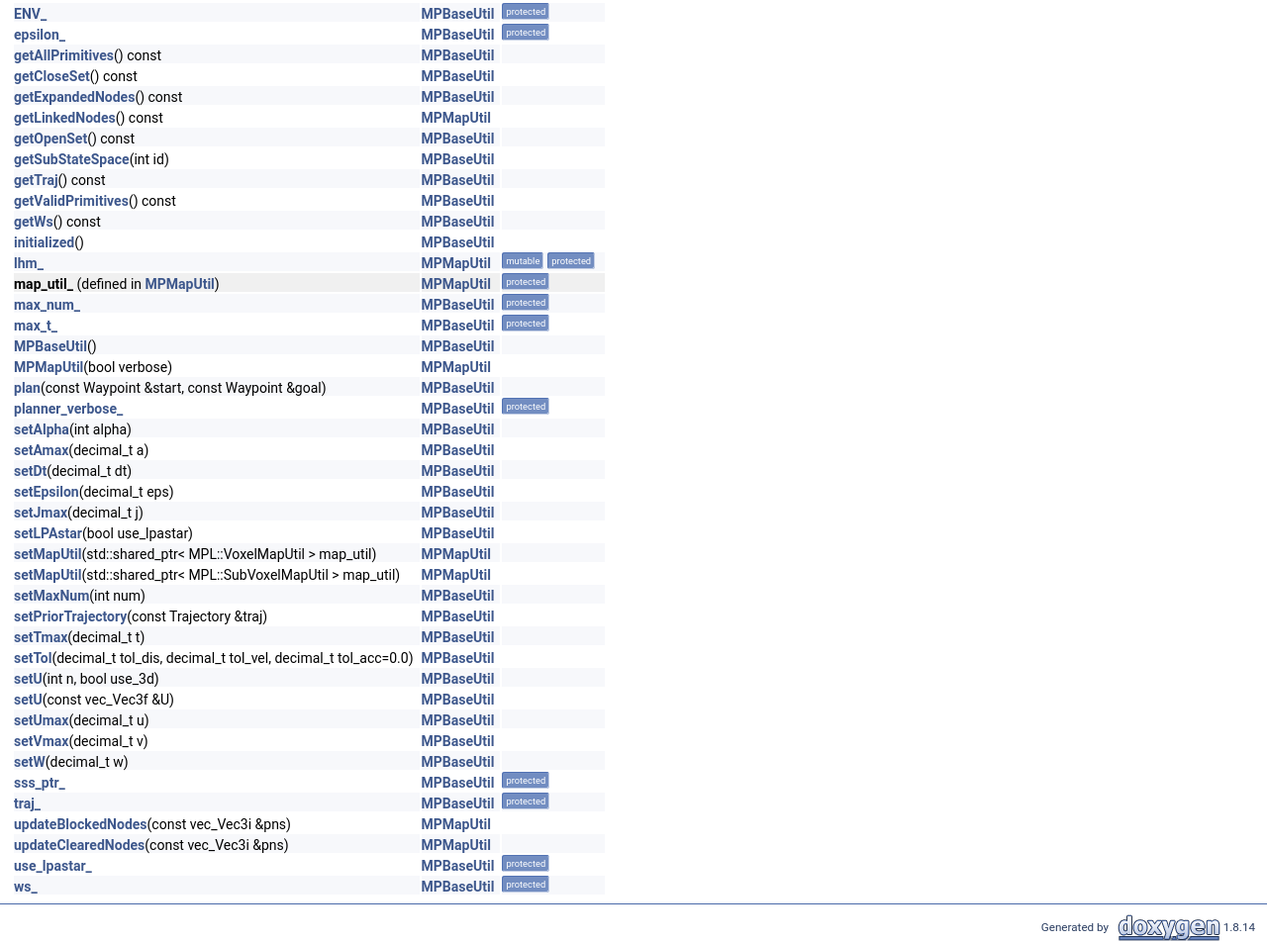
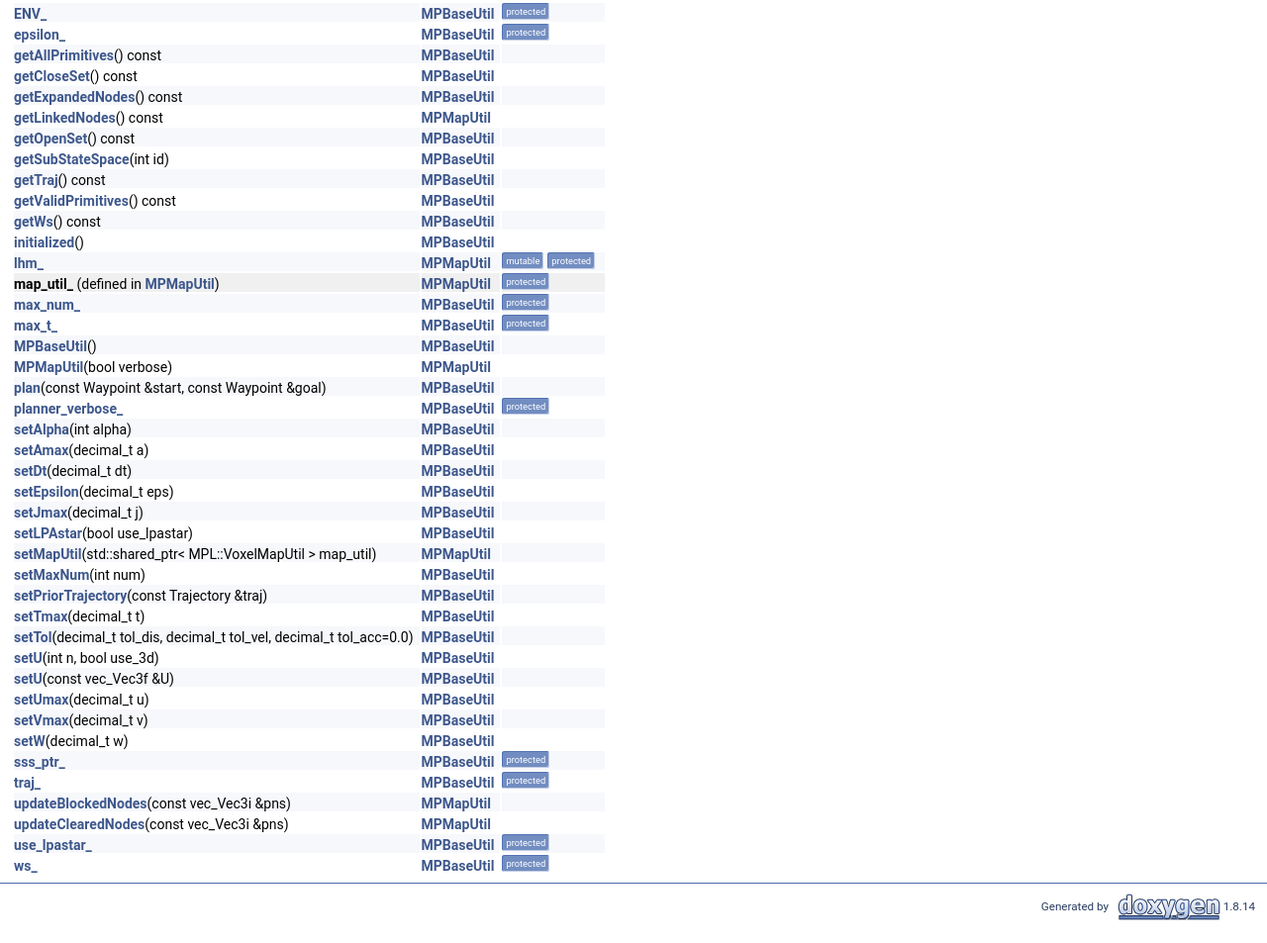
Before and after one commit to sikang/motion_primitive_library, a plain HTML site: page docs/classMPMapUtil-members.html in a window 1280 px wide. Shown: the part 218-1171 px from the top of the page at 99% size. After the commit the page ends 1150 px from the top, so only its background shows below. Drawn offline with Linux system fonts and the light colour scheme.

Commit message:
remove subvoxelmaputil in mp_map_util

```diff
--- a/docs/classMPMapUtil-members.html
+++ b/docs/classMPMapUtil-members.html
@@ -94,22 +94,21 @@ $(function() {
   <tr class="even"><td class="entry"><a class="el" href="classMPBaseUtil.html#a1ebba8832eac577becf49cae059be6e1">setJmax</a>(decimal_t j)</td><td class="entry"><a class="el" href="classMPBaseUtil.html">MPBaseUtil</a></td><td class="entry"></td></tr>
   <tr><td class="entry"><a class="el" href="classMPBaseUtil.html#a9540a924b165c9f47d1c2c2e6666e728">setLPAstar</a>(bool use_lpastar)</td><td class="entry"><a class="el" href="classMPBaseUtil.html">MPBaseUtil</a></td><td class="entry"></td></tr>
   <tr class="even"><td class="entry"><a class="el" href="classMPMapUtil.html#a0384f13ee684e0be0e5f59df1a8002ae">setMapUtil</a>(std::shared_ptr&lt; MPL::VoxelMapUtil &gt; map_util)</td><td class="entry"><a class="el" href="classMPMapUtil.html">MPMapUtil</a></td><td class="entry"></td></tr>
-  <tr><td class="entry"><a class="el" href="classMPMapUtil.html#a4973d596240a75783445ee5cda491f4e">setMapUtil</a>(std::shared_ptr&lt; MPL::SubVoxelMapUtil &gt; map_util)</td><td class="entry"><a class="el" href="classMPMapUtil.html">MPMapUtil</a></td><td class="entry"></td></tr>
-  <tr class="even"><td class="entry"><a class="el" href="classMPBaseUtil.html#a38122fae7d17f4529a7000e10d29d3cf">setMaxNum</a>(int num)</td><td class="entry"><a class="el" href="classMPBaseUtil.html">MPBaseUtil</a></td><td class="entry"></td></tr>
-  <tr><td class="entry"><a class="el" href="classMPBaseUtil.html#a3740584cb5214a8eb5ee8bb25fb70136">setPriorTrajectory</a>(const Trajectory &amp;traj)</td><td class="entry"><a class="el" href="classMPBaseUtil.html">MPBaseUtil</a></td><td class="entry"></td></tr>
-  <tr class="even"><td class="entry"><a class="el" href="classMPBaseUtil.html#a830e57da55e98f5c75225b624283d3e7">setTmax</a>(decimal_t t)</td><td class="entry"><a class="el" href="classMPBaseUtil.html">MPBaseUtil</a></td><td class="entry"></td></tr>
-  <tr><td class="entry"><a class="el" href="classMPBaseUtil.html#ae3fa1886d1d5d75ca5f4e73948761a04">setTol</a>(decimal_t tol_dis, decimal_t tol_vel, decimal_t tol_acc=0.0)</td><td class="entry"><a class="el" href="classMPBaseUtil.html">MPBaseUtil</a></td><td class="entry"></td></tr>
-  <tr class="even"><td class="entry"><a class="el" href="classMPBaseUtil.html#a5ca52f3dd5e3c60342cd73d02fae27e5">setU</a>(int n, bool use_3d)</td><td class="entry"><a class="el" href="classMPBaseUtil.html">MPBaseUtil</a></td><td class="entry"></td></tr>
-  <tr><td class="entry"><a class="el" href="classMPBaseUtil.html#a44942d69c4178352b16987704aa7b1de">setU</a>(const vec_Vec3f &amp;U)</td><td class="entry"><a class="el" href="classMPBaseUtil.html">MPBaseUtil</a></td><td class="entry"></td></tr>
-  <tr class="even"><td class="entry"><a class="el" href="classMPBaseUtil.html#a023d1a4a78bb49399626530bf985f814">setUmax</a>(decimal_t u)</td><td class="entry"><a class="el" href="classMPBaseUtil.html">MPBaseUtil</a></td><td class="entry"></td></tr>
-  <tr><td class="entry"><a class="el" href="classMPBaseUtil.html#a2a1e0029563fdde423907e81a53200d6">setVmax</a>(decimal_t v)</td><td class="entry"><a class="el" href="classMPBaseUtil.html">MPBaseUtil</a></td><td class="entry"></td></tr>
-  <tr class="even"><td class="entry"><a class="el" href="classMPBaseUtil.html#abdf706d4f4fd96e5dc5fbf384b2d724a">setW</a>(decimal_t w)</td><td class="entry"><a class="el" href="classMPBaseUtil.html">MPBaseUtil</a></td><td class="entry"></td></tr>
-  <tr><td class="entry"><a class="el" href="classMPBaseUtil.html#abd3accb8daa647cc51b51c6389f75b3a">sss_ptr_</a></td><td class="entry"><a class="el" href="classMPBaseUtil.html">MPBaseUtil</a></td><td class="entry"><span class="mlabel">protected</span></td></tr>
-  <tr class="even"><td class="entry"><a class="el" href="classMPBaseUtil.html#ac4a0b20f7730a9d194d0416f3dea1133">traj_</a></td><td class="entry"><a class="el" href="classMPBaseUtil.html">MPBaseUtil</a></td><td class="entry"><span class="mlabel">protected</span></td></tr>
-  <tr><td class="entry"><a class="el" href="classMPMapUtil.html#a0de44ee59f99c9dd5c35d9653cb2dec9">updateBlockedNodes</a>(const vec_Vec3i &amp;pns)</td><td class="entry"><a class="el" href="classMPMapUtil.html">MPMapUtil</a></td><td class="entry"></td></tr>
-  <tr class="even"><td class="entry"><a class="el" href="classMPMapUtil.html#abc27964897db66e5edcfd986ebc61bb4">updateClearedNodes</a>(const vec_Vec3i &amp;pns)</td><td class="entry"><a class="el" href="classMPMapUtil.html">MPMapUtil</a></td><td class="entry"></td></tr>
-  <tr><td class="entry"><a class="el" href="classMPBaseUtil.html#a1085cde0af78f27cec643295875389d3">use_lpastar_</a></td><td class="entry"><a class="el" href="classMPBaseUtil.html">MPBaseUtil</a></td><td class="entry"><span class="mlabel">protected</span></td></tr>
-  <tr class="even"><td class="entry"><a class="el" href="classMPBaseUtil.html#a28c782fd77d04cd438fb6e82246bbfd7">ws_</a></td><td class="entry"><a class="el" href="classMPBaseUtil.html">MPBaseUtil</a></td><td class="entry"><span class="mlabel">protected</span></td></tr>
+  <tr><td class="entry"><a class="el" href="classMPBaseUtil.html#a38122fae7d17f4529a7000e10d29d3cf">setMaxNum</a>(int num)</td><td class="entry"><a class="el" href="classMPBaseUtil.html">MPBaseUtil</a></td><td class="entry"></td></tr>
+  <tr class="even"><td class="entry"><a class="el" href="classMPBaseUtil.html#a3740584cb5214a8eb5ee8bb25fb70136">setPriorTrajectory</a>(const Trajectory &amp;traj)</td><td class="entry"><a class="el" href="classMPBaseUtil.html">MPBaseUtil</a></td><td class="entry"></td></tr>
+  <tr><td class="entry"><a class="el" href="classMPBaseUtil.html#a830e57da55e98f5c75225b624283d3e7">setTmax</a>(decimal_t t)</td><td class="entry"><a class="el" href="classMPBaseUtil.html">MPBaseUtil</a></td><td class="entry"></td></tr>
+  <tr class="even"><td class="entry"><a class="el" href="classMPBaseUtil.html#ae3fa1886d1d5d75ca5f4e73948761a04">setTol</a>(decimal_t tol_dis, decimal_t tol_vel, decimal_t tol_acc=0.0)</td><td class="entry"><a class="el" href="classMPBaseUtil.html">MPBaseUtil</a></td><td class="entry"></td></tr>
+  <tr><td class="entry"><a class="el" href="classMPBaseUtil.html#a5ca52f3dd5e3c60342cd73d02fae27e5">setU</a>(int n, bool use_3d)</td><td class="entry"><a class="el" href="classMPBaseUtil.html">MPBaseUtil</a></td><td class="entry"></td></tr>
+  <tr class="even"><td class="entry"><a class="el" href="classMPBaseUtil.html#a44942d69c4178352b16987704aa7b1de">setU</a>(const vec_Vec3f &amp;U)</td><td class="entry"><a class="el" href="classMPBaseUtil.html">MPBaseUtil</a></td><td class="entry"></td></tr>
+  <tr><td class="entry"><a class="el" href="classMPBaseUtil.html#a023d1a4a78bb49399626530bf985f814">setUmax</a>(decimal_t u)</td><td class="entry"><a class="el" href="classMPBaseUtil.html">MPBaseUtil</a></td><td class="entry"></td></tr>
+  <tr class="even"><td class="entry"><a class="el" href="classMPBaseUtil.html#a2a1e0029563fdde423907e81a53200d6">setVmax</a>(decimal_t v)</td><td class="entry"><a class="el" href="classMPBaseUtil.html">MPBaseUtil</a></td><td class="entry"></td></tr>
+  <tr><td class="entry"><a class="el" href="classMPBaseUtil.html#abdf706d4f4fd96e5dc5fbf384b2d724a">setW</a>(decimal_t w)</td><td class="entry"><a class="el" href="classMPBaseUtil.html">MPBaseUtil</a></td><td class="entry"></td></tr>
+  <tr class="even"><td class="entry"><a class="el" href="classMPBaseUtil.html#abd3accb8daa647cc51b51c6389f75b3a">sss_ptr_</a></td><td class="entry"><a class="el" href="classMPBaseUtil.html">MPBaseUtil</a></td><td class="entry"><span class="mlabel">protected</span></td></tr>
+  <tr><td class="entry"><a class="el" href="classMPBaseUtil.html#ac4a0b20f7730a9d194d0416f3dea1133">traj_</a></td><td class="entry"><a class="el" href="classMPBaseUtil.html">MPBaseUtil</a></td><td class="entry"><span class="mlabel">protected</span></td></tr>
+  <tr class="even"><td class="entry"><a class="el" href="classMPMapUtil.html#a0de44ee59f99c9dd5c35d9653cb2dec9">updateBlockedNodes</a>(const vec_Vec3i &amp;pns)</td><td class="entry"><a class="el" href="classMPMapUtil.html">MPMapUtil</a></td><td class="entry"></td></tr>
+  <tr><td class="entry"><a class="el" href="classMPMapUtil.html#abc27964897db66e5edcfd986ebc61bb4">updateClearedNodes</a>(const vec_Vec3i &amp;pns)</td><td class="entry"><a class="el" href="classMPMapUtil.html">MPMapUtil</a></td><td class="entry"></td></tr>
+  <tr class="even"><td class="entry"><a class="el" href="classMPBaseUtil.html#a1085cde0af78f27cec643295875389d3">use_lpastar_</a></td><td class="entry"><a class="el" href="classMPBaseUtil.html">MPBaseUtil</a></td><td class="entry"><span class="mlabel">protected</span></td></tr>
+  <tr><td class="entry"><a class="el" href="classMPBaseUtil.html#a28c782fd77d04cd438fb6e82246bbfd7">ws_</a></td><td class="entry"><a class="el" href="classMPBaseUtil.html">MPBaseUtil</a></td><td class="entry"><span class="mlabel">protected</span></td></tr>
 </table></div><!-- contents -->
 <!-- start footer part -->
 <hr class="footer"/><address class="footer"><small>
--- a/docs/search/all_10.js
+++ b/docs/search/all_10.js
@@ -27,7 +27,7 @@ var searchData=
   ['setjmax',['setJmax',['../classMPBaseUtil.html#a1ebba8832eac577becf49cae059be6e1',1,'MPBaseUtil']]],
   ['setlpastar',['setLPAstar',['../classMPBaseUtil.html#a9540a924b165c9f47d1c2c2e6666e728',1,'MPBaseUtil']]],
   ['setmap',['setMap',['../classMPL_1_1MapUtilBase.html#a818f2235f18fbdb3720ed06658a04149',1,'MPL::MapUtilBase::setMap()'],['../classMPL_1_1SubVoxelMapUtil.html#ab619774a342d220f01f164f90dd88c28',1,'MPL::SubVoxelMapUtil::setMap()'],['../classMPCloudUtil.html#a303f17a791f422204c33191f90a3828c',1,'MPCloudUtil::setMap()']]],
-  ['setmaputil',['setMapUtil',['../classMPMapUtil.html#a0384f13ee684e0be0e5f59df1a8002ae',1,'MPMapUtil::setMapUtil(std::shared_ptr&lt; MPL::VoxelMapUtil &gt; map_util)'],['../classMPMapUtil.html#a4973d596240a75783445ee5cda491f4e',1,'MPMapUtil::setMapUtil(std::shared_ptr&lt; MPL::SubVoxelMapUtil &gt; map_util)']]],
+  ['setmaputil',['setMapUtil',['../classMPMapUtil.html#a0384f13ee684e0be0e5f59df1a8002ae',1,'MPMapUtil']]],
   ['setmaxnum',['setMaxNum',['../classMPBaseUtil.html#a38122fae7d17f4529a7000e10d29d3cf',1,'MPBaseUtil']]],
   ['setpriortrajectory',['setPriorTrajectory',['../classMPBaseUtil.html#a3740584cb5214a8eb5ee8bb25fb70136',1,'MPBaseUtil']]],
   ['settmax',['setTmax',['../classMPBaseUtil.html#a830e57da55e98f5c75225b624283d3e7',1,'MPBaseUtil']]],
--- a/docs/search/functions_e.js
+++ b/docs/search/functions_e.js
@@ -26,7 +26,7 @@ var searchData=
   ['setjmax',['setJmax',['../classMPBaseUtil.html#a1ebba8832eac577becf49cae059be6e1',1,'MPBaseUtil']]],
   ['setlpastar',['setLPAstar',['../classMPBaseUtil.html#a9540a924b165c9f47d1c2c2e6666e728',1,'MPBaseUtil']]],
   ['setmap',['setMap',['../classMPL_1_1MapUtilBase.html#a818f2235f18fbdb3720ed06658a04149',1,'MPL::MapUtilBase::setMap()'],['../classMPL_1_1SubVoxelMapUtil.html#ab619774a342d220f01f164f90dd88c28',1,'MPL::SubVoxelMapUtil::setMap()'],['../classMPCloudUtil.html#a303f17a791f422204c33191f90a3828c',1,'MPCloudUtil::setMap()']]],
-  ['setmaputil',['setMapUtil',['../classMPMapUtil.html#a0384f13ee684e0be0e5f59df1a8002ae',1,'MPMapUtil::setMapUtil(std::shared_ptr&lt; MPL::VoxelMapUtil &gt; map_util)'],['../classMPMapUtil.html#a4973d596240a75783445ee5cda491f4e',1,'MPMapUtil::setMapUtil(std::shared_ptr&lt; MPL::SubVoxelMapUtil &gt; map_util)']]],
+  ['setmaputil',['setMapUtil',['../classMPMapUtil.html#a0384f13ee684e0be0e5f59df1a8002ae',1,'MPMapUtil']]],
   ['setmaxnum',['setMaxNum',['../classMPBaseUtil.html#a38122fae7d17f4529a7000e10d29d3cf',1,'MPBaseUtil']]],
   ['setpriortrajectory',['setPriorTrajectory',['../classMPBaseUtil.html#a3740584cb5214a8eb5ee8bb25fb70136',1,'MPBaseUtil']]],
   ['settmax',['setTmax',['../classMPBaseUtil.html#a830e57da55e98f5c75225b624283d3e7',1,'MPBaseUtil']]],
```
Also changed, not shown: docs/classMPMapUtil.html (+0 -4 lines), docs/functions_func.html (+1 -1 lines), docs/functions_s.html (+1 -1 lines), docs/mp__map__util_8h_source.html (+5 -5 lines), 2 other files.
